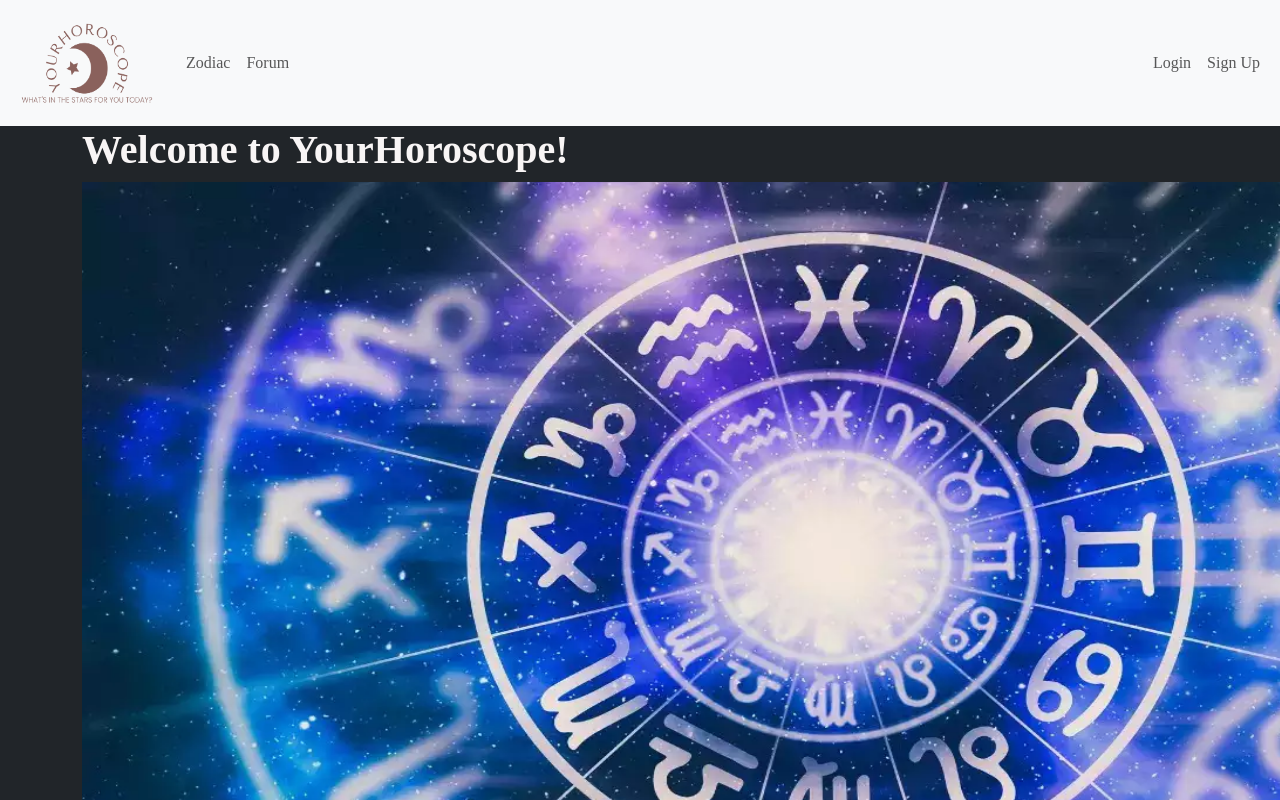
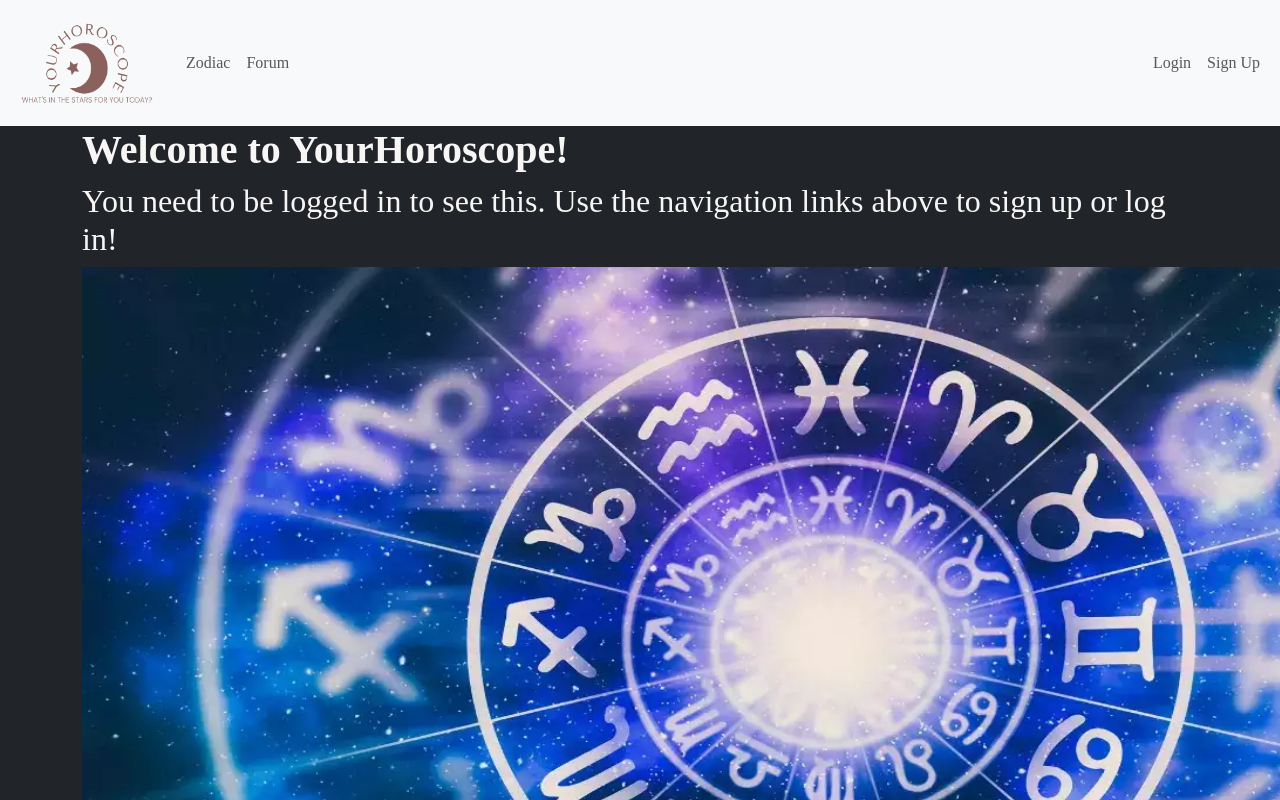
Before and after one commit to ahmad92894/YourHoroscope, a React (Create React App) app in the folder client/: page / in a window 1280 px wide. Shown: the top 800 px of the page. Built offline with nearby package versions, Linux system fonts and the light colour scheme.

Commit message:
added todays horoscope to queries and seeds

```diff
--- a/client/src/pages/Home.js
+++ b/client/src/pages/Home.js
@@ -12,6 +12,8 @@ function Home() {
     <>
       <div>
         <h1> <strong>Welcome to YourHoroscope!</strong> </h1>
+        <h2>You need to be logged in to see this. Use the navigation links above to
+        sign up or log in!</h2>
         <img src={Homeimg} alt="homeimg"
               width="1500"
               height="750" />
```
